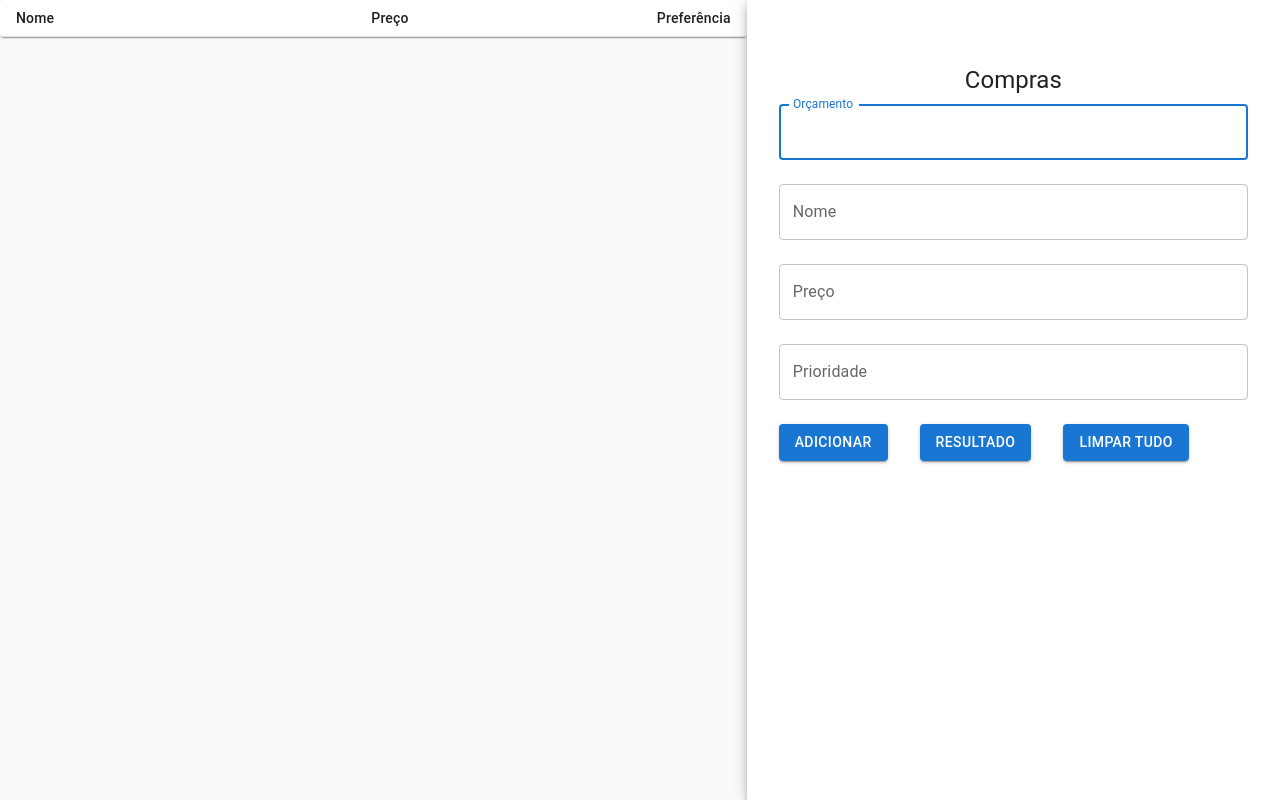
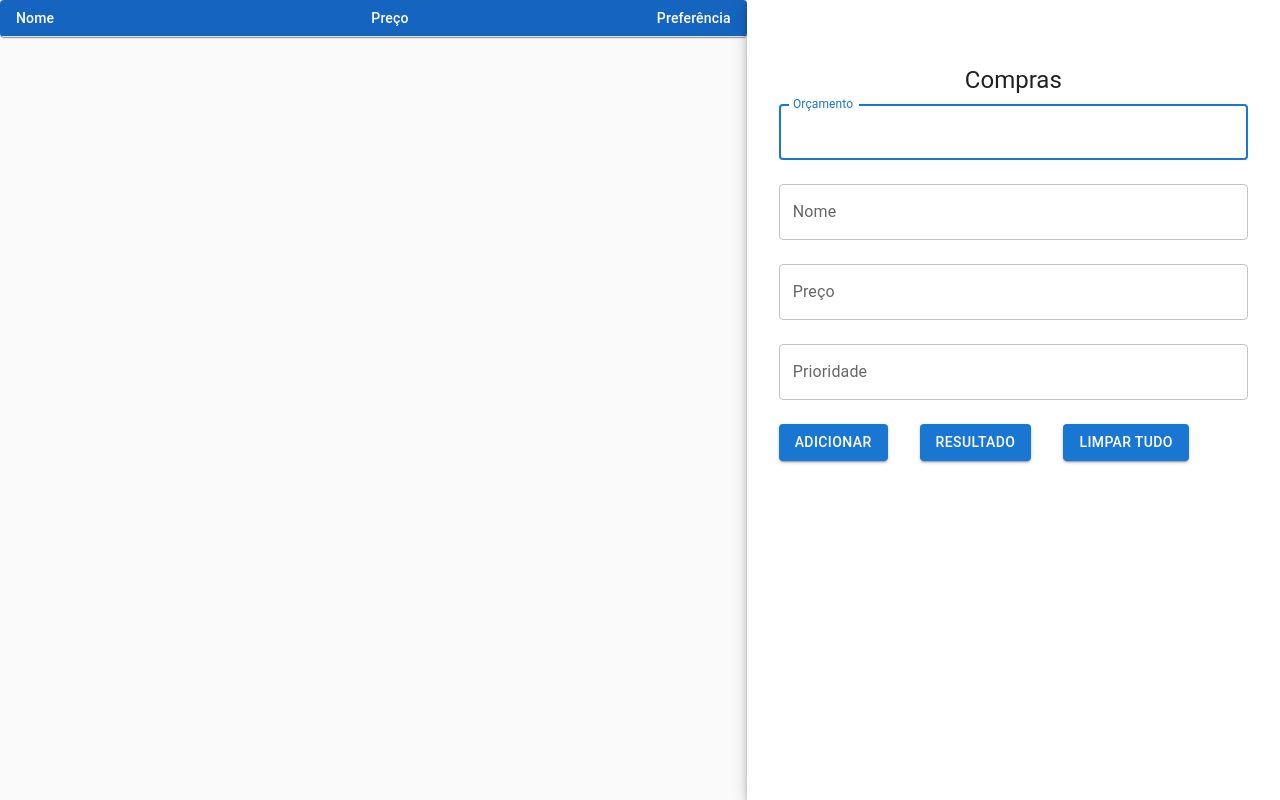
Before and after one commit to projeto-de-algoritmos/Greed_BestPurchase, a React (Create React App) app: page / in a window 1280 px wide. Built offline with nearby package versions, Linux system fonts and the light colour scheme.

Commit message:
adicionando design na tabela

```diff
--- a/src/Home.js
+++ b/src/Home.js
@@ -35,17 +35,36 @@ export default function Home() {
     orcamento = null
   }
 
+  const StyledTableCell = styled(TableCell)(({theme}) => ({
+    [`&.${tableCellClasses.head}`]: {
+      backgroundColor: theme.palette.primary.dark,
+      color: theme.palette.common.white,
+    },
+    [`&.${tableCellClasses.body}`]: {
+      fontSize: 14,
+    }
+  }));
+
+  const StyledTableRow = styled(TableRow)(({ theme }) => ({
+    '&:nth-of-type(odd)': {
+      backgroundColor: theme.palette.action.hover,
+    },
+    // hide last border
+    '&:last-child td, &:last-child th': {
+      border: 0,
+    },
+  }));
 
   function ProductList(props){
     const list = props.list;
     const listItems = list.map((product) =>
 
-      <TableRow key={product[0]} sx={{ '&:last-child td, &:last-child th': { border: 0 } }}>
-        <TableCell component="th" scope="row">{product[0]}</TableCell>
-        <TableCell align="right">{product[1]}</TableCell>
-        <TableCell align="right">{product[2]}</TableCell>
+      <StyledTableRow key={product[0]} sx={{ '&:last-child td, &:last-child th': { border: 0 } }}>
+        <StyledTableCell component="th" scope="row">{product[0]}</StyledTableCell>
+        <StyledTableCell align="right">{product[1]}</StyledTableCell>
+        <StyledTableCell align="right">{product[2]}</StyledTableCell>
 
-      </TableRow>
+      </StyledTableRow>
 
     );
     return(
@@ -54,9 +73,9 @@ export default function Home() {
 
           <TableHead>
             <TableRow>
-              <TableCell>Nome</TableCell>
-              <TableCell align="right">Preço</TableCell>
-              <TableCell align="right">Preferência</TableCell>
+              <StyledTableCell>Nome</StyledTableCell>
+              <StyledTableCell align="right">Preço</StyledTableCell>
+              <StyledTableCell align="right">Preferência</StyledTableCell>
             </TableRow>
           </TableHead>
 
```
